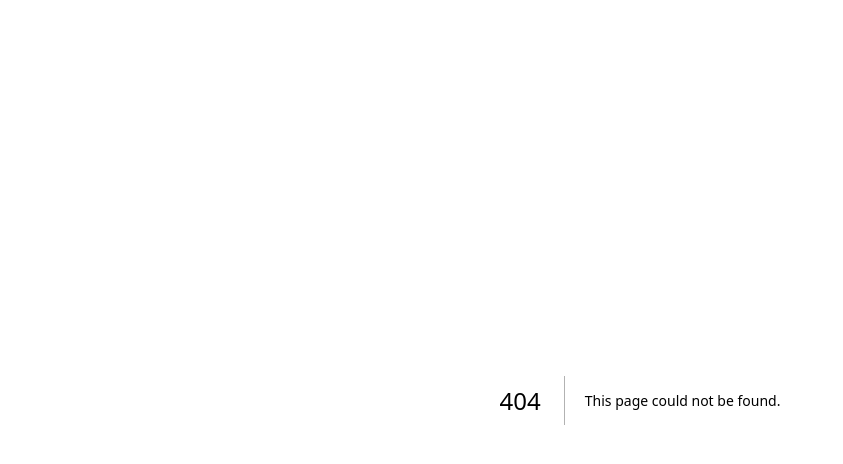
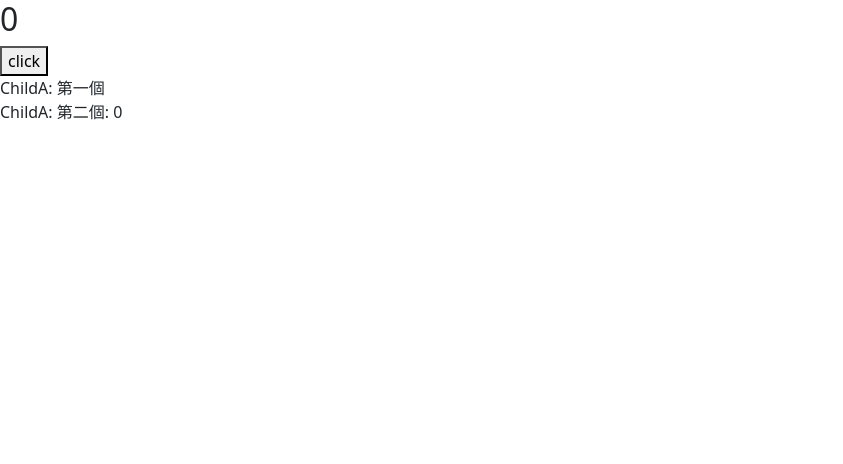
Before and after one commit to zx0938013408/TeamB_next, a Next.js app: page /render-try1 in a window 1280 px wide. Before the commit this address had no page. Shown: the top 464 px of the page, without its empty margins (0-843 px from the left). Built offline with nearby package versions, Linux system fonts and the light colour scheme.

Commit message:
父元件 render 子元件會跟著 render

```diff
--- /dev/null
+++ b/app/render-try1/page.js
@@ -0,0 +1,27 @@
+"use client";
+
+import { useState } from "react";
+import ChildA from "@/components/common/child-a";
+
+import React from "react";
+
+export default function RenderTry1Page() {
+  const [count, setCount] = useState(0);
+
+  return (
+    <div>
+      <h2>{count}</h2>
+      <div>
+        <button
+          onClick={() => {
+            setCount((prev) => prev + 1);
+          }}
+        >
+          click
+        </button>
+      </div>
+      <ChildA name="第一個"/>
+      <ChildA name={`第二個: ${count}`} />
+    </div>
+  );
+}
--- /dev/null
+++ b/components/common/child-a.js
@@ -0,0 +1,6 @@
+import React from "react";
+
+export default function ChildA({ name = "" }) {
+  console.log({ name });
+  return <div>ChildA: {name}</div>;
+}
```
